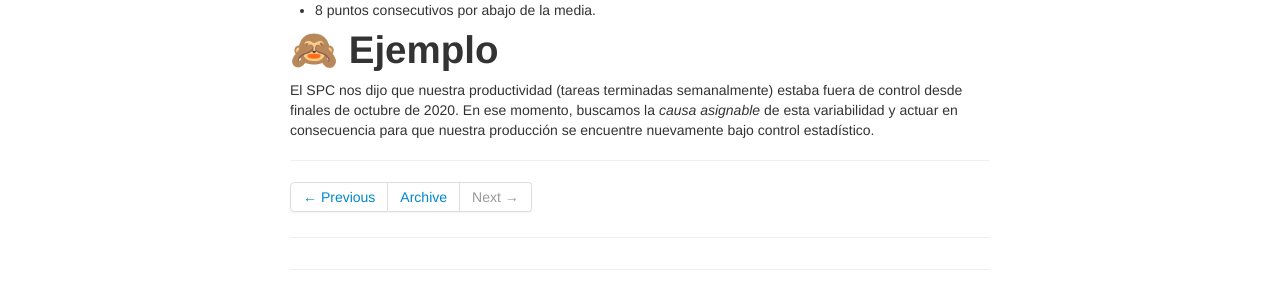
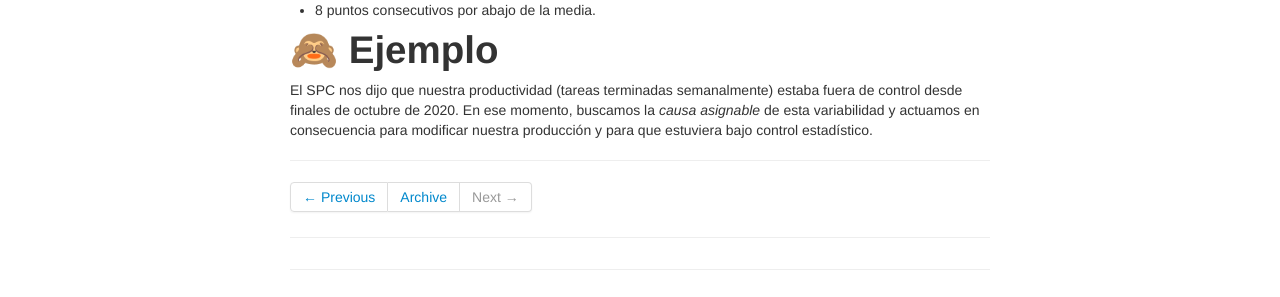
Before and after one commit to LizethMReyes/islasgeci.github.io, a Jekyll site: the page built from _posts/2021-11-16-spc_kanban.md, in a window 1280 px wide. Shown: the part 712-1009 px from the top of the page. Built offline with Jekyll 4.4.1, drawn with Linux system fonts in a browser that asks for light colours.

Commit message:
Update _posts/2021-11-16-spc_kanban.md
Co-authored-by: nepito <braulio.rojas@islas.org.mx>

```diff
--- a/_posts/2021-11-16-spc_kanban.md
+++ b/_posts/2021-11-16-spc_kanban.md
@@ -39,4 +39,4 @@ Otros criterios alternativos para definir un proceso OOC son:
 
 El SPC nos dijo que nuestra productividad (tareas terminadas semanalmente) estaba fuera de
 control desde finales de octubre de 2020. En ese momento, buscamos la _causa asignable_ de esta variabilidad y
-actuar en consecuencia para que nuestra producción se encuentre nuevamente bajo control estadístico.
+actuamos en consecuencia para modificar nuestra producción y para que estuviera bajo control estadístico.
```
